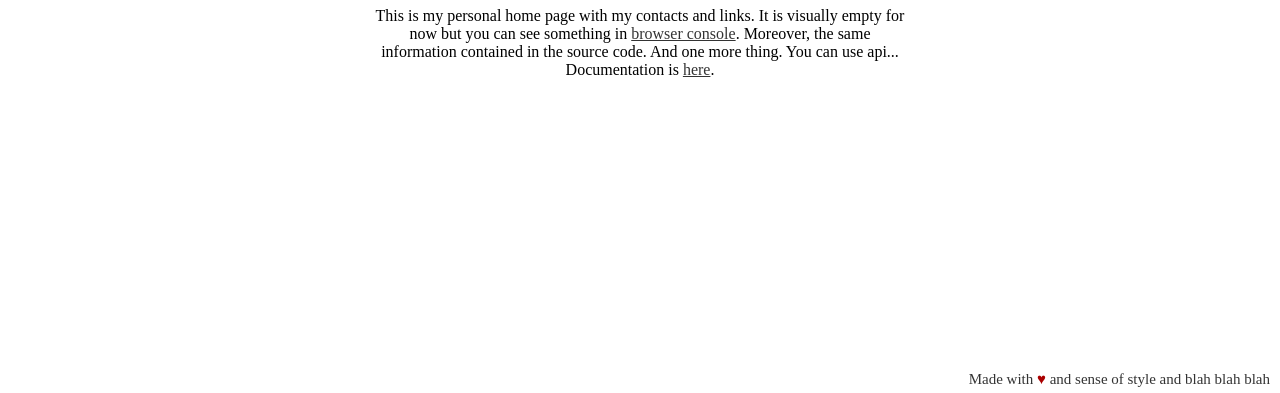
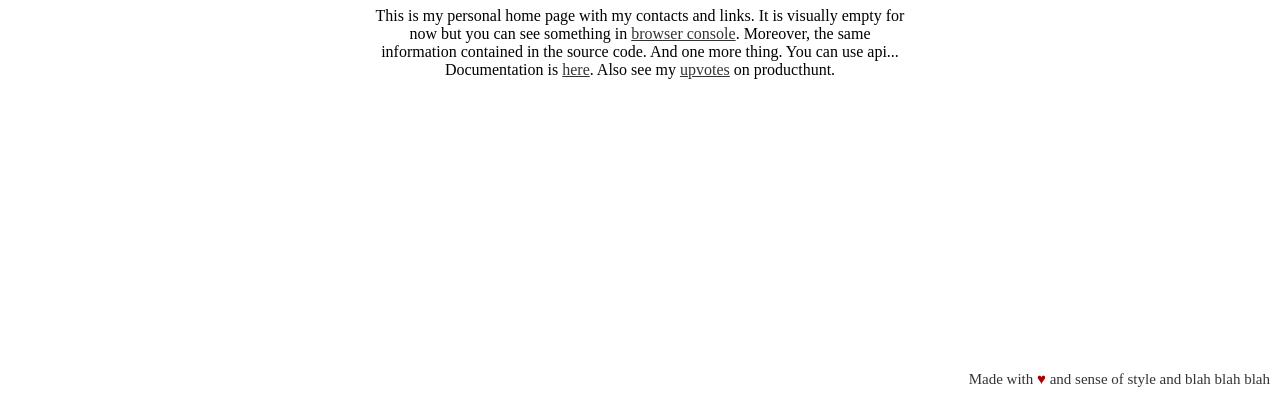
Before and after one commit to dimapaloskin/dimapaloskin.github.io, a plain HTML site: page index.html in a window 1280 px wide. Shown: the part 407-800 px from the top of the page. Drawn offline with Linux system fonts and the light colour scheme.

Commit message:
add producthunt

```diff
--- a/index.html
+++ b/index.html
@@ -27,6 +27,7 @@
           It is visually empty for now but you can see something in
           <a href="http://webmasters.stackexchange.com/a/77337" target="_blank" rel="nofollow noopener">browser console</a>.
           Moreover, the same information contained in the source code. And one more thing. You can use api... Documentation is <a href="/api.html">here</a>.
+          Also see my <a href="https://www.producthunt.com/@paloskin" target="_blank">upvotes</a> on producthunt.
         </div>
     </div>
 
```
